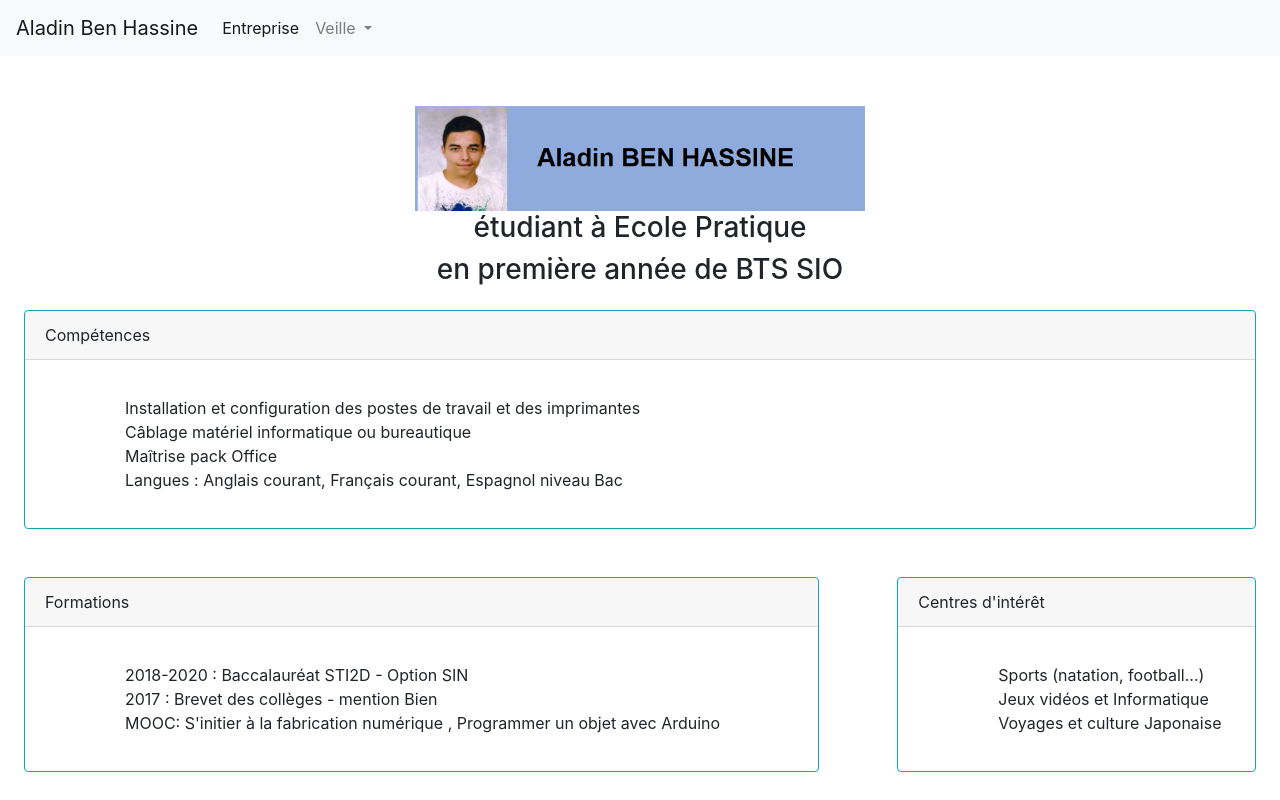
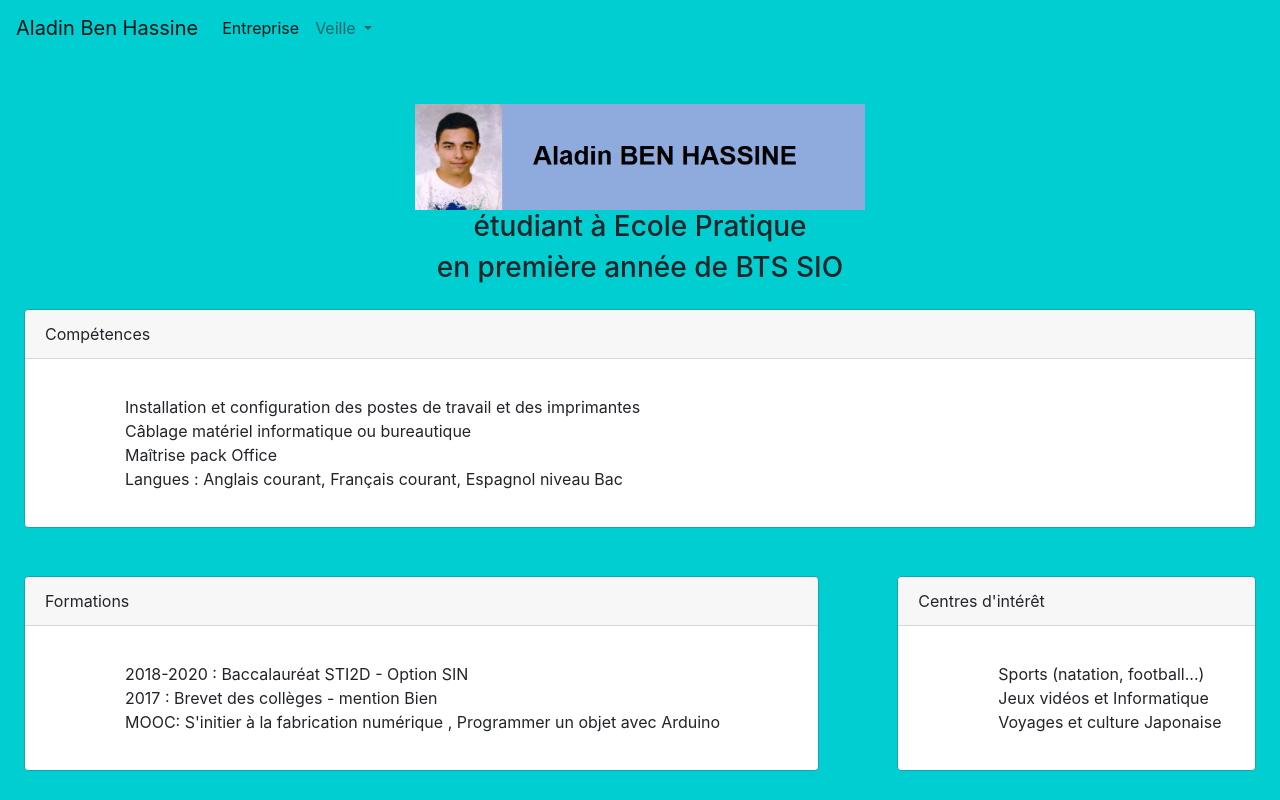
Before and after one commit to AladinBenHassine/aladin-benhassine, a website: page index.html in a window 1280 px wide. Shown: the top 800 px of the page. Drawn offline with nearby package versions, Linux system fonts and the light colour scheme.

Commit message:
ajout des fichiers

```diff
--- a/index.html
+++ b/index.html
@@ -10,8 +10,8 @@
 
     <title>Mon CV</title>
 </head>
-<body>
-<nav class="navbar navbar-expand-lg navbar-light bg-light">
+<body style="background-color: darkturquoise">
+<nav class="navbar navbar-expand-lg navbar-light bg-darkturquoise">
     <a class="navbar-brand" href="index.html">Aladin Ben Hassine</a>
     <button class="navbar-toggler" type="button" data-toggle="collapse" data-target="#navbarSupportedContent" aria-controls="navbarSupportedContent" aria-expanded="false" aria-label="Toggle navigation">
         <span class="navbar-toggler-icon"></span>
@@ -36,7 +36,7 @@
 </nav>
 <div>
     <div class="text-center mt-5">
-        <img src="images/unknown.png" width="450" alt="..." class="img">
+        <img src="images/moi.png" width="450" alt="..." class="img">
         <h3>étudiant à Ecole Pratique</h3>
         <h3>en première année de BTS SIO</h3>
     </div>
```
Also changed, not shown: 5g.html (+1 -1 lines), entreprise.html (+1 -1 lines), ransomware.html (+1 -1 lines), images/moi.png (added), images/unknown.png (deleted).
